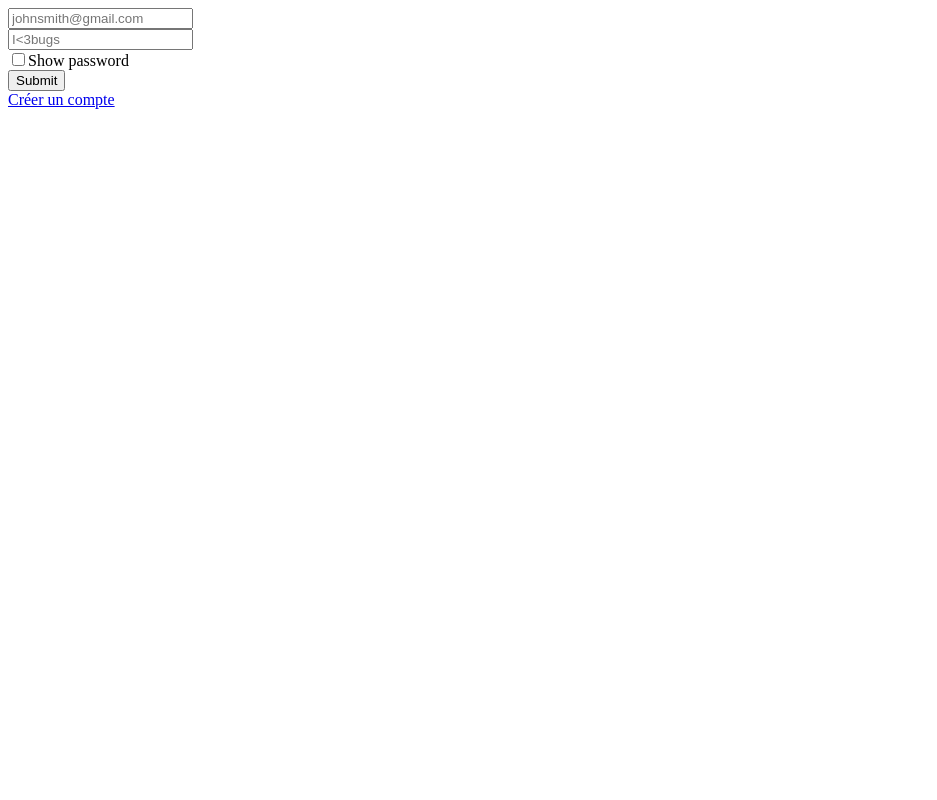
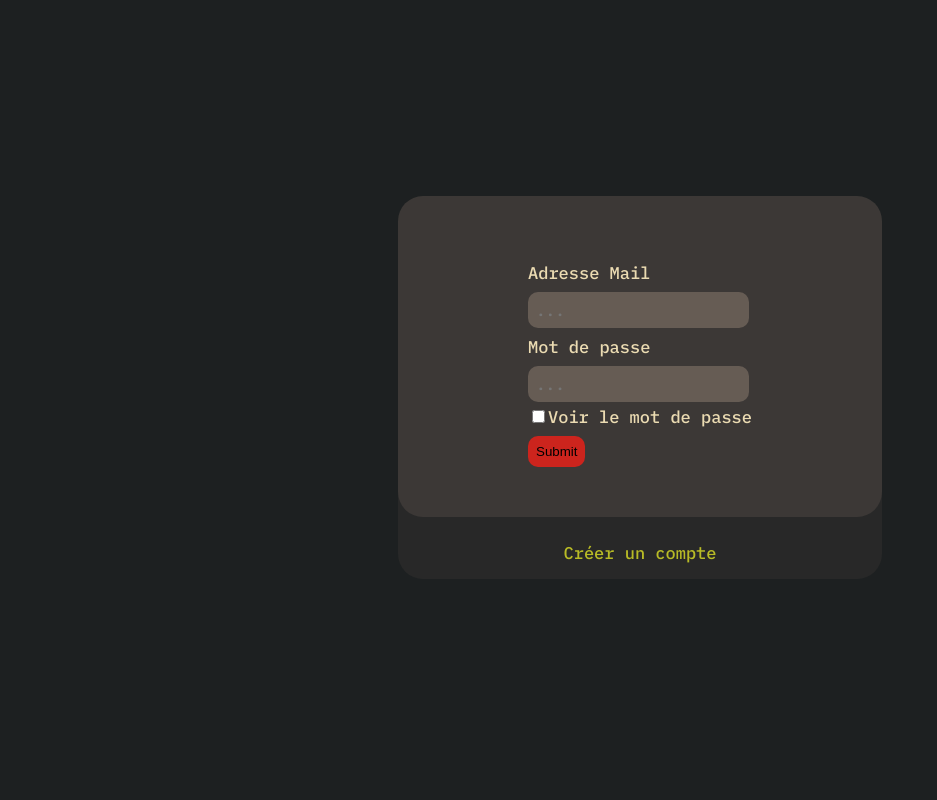
Before and after one commit to AntoineLemarchand/Btracker, a PHP site: page /pages/login.php in a window 1280 px wide. Shown: the whole page, without its empty margins (0-937 px from the left). Run offline with PHP 8.4, Linux system fonts and the light colour scheme.

Commit message:
code cleanup

```diff
--- a/pages/login.php
+++ b/pages/login.php
@@ -3,6 +3,9 @@
 <body>
   <head>
     <meta charset="utf-8">
+    <link rel="stylesheet" href="../styles/account.css">
+    <link rel="preconnect" href="https://fonts.gstatic.com">
+    <link href="https://fonts.googleapis.com/css2?family=IBM+Plex+Mono:wght@500&display=swap" rel="stylesheet">
     <title>Btracker: Login</title>
   </head>
   <script>
@@ -15,15 +18,23 @@
       }
     }
   </script>
-  <form action="../scripts/auth.php" method="POST">
-    <input type="text" name="Umail" placeholder="johnsmith@gmail.com">
-    <br>
-    <input type="password" name="Upassword" id="password" placeholder="I<3bugs">
-    <br>
-    <input type="checkbox" onclick="toggleVis()">Show password
-    <br>
-    <input type="submit">
-  </form>
-  <a href="register.php">Créer un compte</a>
+  <div id="content">
+    <form action="../scripts/auth.php" method="POST">
+      <div class="input">
+        <label for="Umail">Adresse Mail</label><br/>
+        <input type="text" name="Umail" placeholder="...">
+      </div>
+      <div class="input">
+        <label for="Umail">Mot de passe</label><br/>
+        <input type="password" name="Upassword" id="password" placeholder="...">
+      </div>
+        <input type="checkbox" onclick="toggleVis()">Voir le mot de passe<br/>
+        <input type="submit">
+    </form>
+  </div>
+  <div id="register">
+    <span></span>
+    <a href="register.php">Créer un compte</a>
+  </div>
 </body>
 </html>
--- a/scripts/auth.php
+++ b/scripts/auth.php
@@ -13,6 +13,6 @@ if (mysqli_num_rows($result) == 0) {
   header('Location: ../pages/login.php');
 } else {
   $_SESSION['UserID'] = mysqli_fetch_array($result,MYSQLI_ASSOC)['UserID'];
-  header('Location: test.php');
+  header('Location: ../pages/home.php');
 }
 ?>
--- a/scripts/loginProcess.php
+++ /dev/null
@@ -1,2 +0,0 @@
-<?php
-?>
--- /dev/null
+++ b/styles/account.css
@@ -0,0 +1,70 @@
+html, body {
+  margin: 0;
+}
+
+body {
+  background-color: #1d2021;
+  display: flex;
+  flex-direction: column;
+  justify-content: center;
+  align-items: center;
+  min-height: 100vh;
+  font-size: 17px;
+  font-family: 'IBM Plex Mono', monospace;
+}
+
+#content {
+  display: flex;
+  flex-direction: column;
+  justify-content: center;
+  align-items: center;
+  background-color: #3c3836;
+  padding: 50px;
+  border-radius: 25px;
+  color: #ebdbb2;
+  width: 30vw;
+  z-index: 1;
+}
+
+#content * {
+  margin-top: 1vh;
+}
+
+input[type=text], input[type=password] {
+  font-family: 'IBM Plex Mono', monospace;
+  color: #fe8020;
+  font-size: 2vh;
+  border: none;
+  padding: 1vh;
+  background-color: #665c54;
+  border-radius: 10px;
+}
+
+input[type=checkbox] {
+  background-color: #fbf1c7;
+  border: none;
+}
+
+input[type=submit] {
+  background-color: #cc241d;
+  border: none;
+  padding: 1vh;
+  border-radius: 10px;
+}
+
+#register {
+  display: flex;
+  justify-content: center;
+  align-items: center;
+  background-color: #282828;
+  width: 30vw;
+  padding: 50px 50px 15px 50px;
+  border-radius: 0 0 25px 25px;
+  transform: translateY(-25px);
+  z-index: 0;
+}
+
+#register a {
+  color: #b8bb26;
+  text-decoration: none;
+}
```
Also changed, not shown: login.inc.php (added, +7 -0 lines), pages/register.php (+24 -12 lines), testing.php (deleted, +0 -10 lines).
